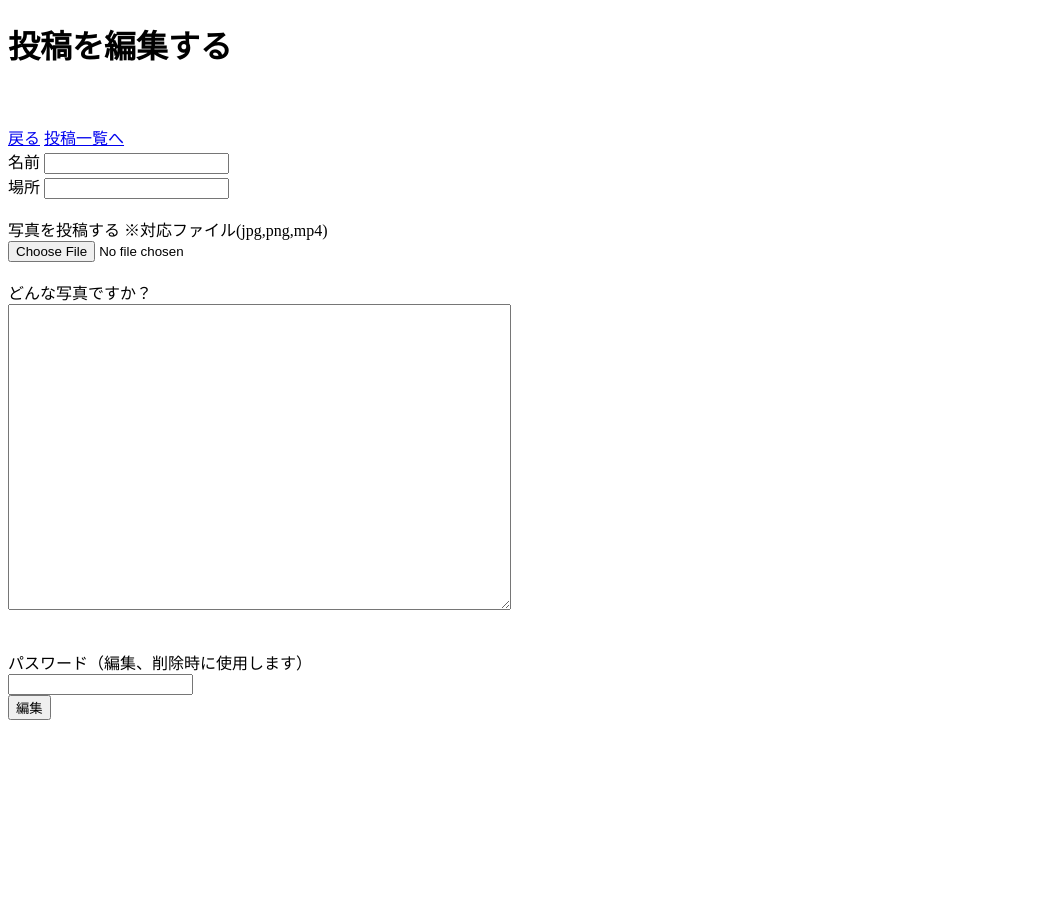
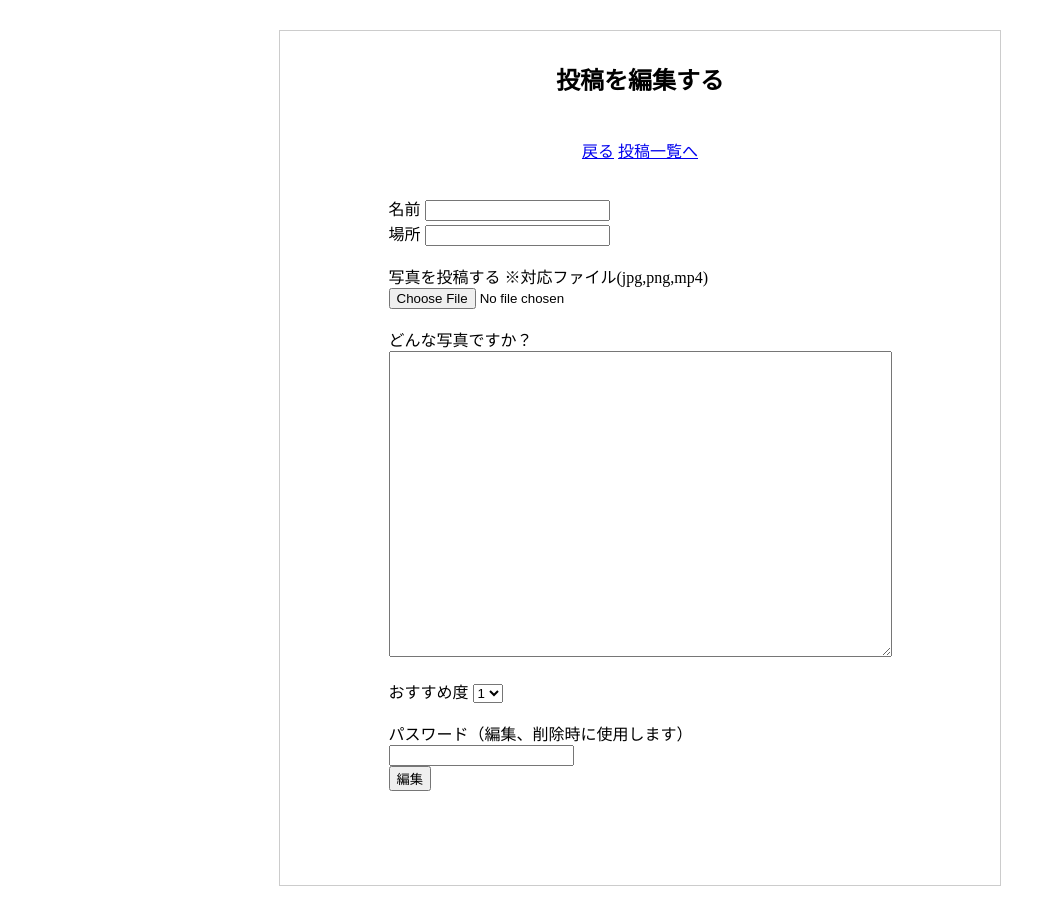
Before and after one commit to yukasugimoto/Mission6, a PHP site: page /post_edit.php in a window 1280 px wide. Shown: the whole page, without its empty margins (0-1056 px from the left). Before the commit the page ends 720 px from the top, so only its background shows below. Run offline with PHP 8.4, Linux system fonts and the light colour scheme; the visitor is signed in with stand-in values (Sample User, id 1); data that the repository does not hold is empty.

Commit message:
Update post_edit.php

```diff
--- a/post_edit.php
+++ b/post_edit.php
@@ -1,4 +1,6 @@
 <?php
+//投稿を編集するページ
+
 session_start();
 if(!isset($_SESSION["name"])) {
     $no_login_url = "login.php";
@@ -9,14 +11,13 @@ if(!isset($_SESSION["name"])) {
 $name = ( isset( $_POST['name'] ) === true ) ?$_POST['name']: "";
 $place = ( isset( $_POST['place'] ) === true ) ?$_POST['place']: "";
 $post = ( isset ( $_POST['post'] ) === true ) ?$_POST['post']: "";
-//$image = $_POST['image'];
-//$image = ( isset( $_POST['image'] ) === true ) ?$_POST['image']: "";
 $pass = ( isset( $_POST['pass'] ) === true ) ?$_POST['pass']: "";
 $date = date("Y/m/d H:i:s");
 $errmsgn="";
 $errmsgp="";
 $errmsgo="";
 $errmsga="";
+$errmsgs="";
 $er1="";
 $er2="";
 $er3="";
@@ -58,10 +59,7 @@ if( isset( $_POST['submit'])=== true ){
 		if( isset($_FILES)){
 			$image=$_FILES["image"]["name"];
 			if(!empty ($image)){
-				//ファイル名エラー
-				//if(!preg_match($pattern, $image)){
-					//$er1="ファイル名に日本語は使用できません。";
-				//}
+
 				//拡張子エラー
 				$ext=substr($image,-3);
 				strtolower('jpg') == strtolower('JPG');
@@ -91,6 +89,7 @@ if( isset( $_POST['submit'])=== true ){
 					$stmt -> execute();
 
 					$message = "投稿が編集されました。";
+					header("Location: post_editok.php");
 				}
 			}
 			else{
@@ -98,6 +97,7 @@ if( isset( $_POST['submit'])=== true ){
 				$sql2 = "UPDATE Review set name='$name' , date='$date' , place='$place' , post='$post' , pass = '$pass' WHERE id = '$post_id' ";
 			$result2 = $pdo->query($sql2);
 			$message = "投稿が編集されました。";
+			header("Location: post_editok.php");
 			}
 		}
 	}
@@ -111,14 +111,47 @@ if( isset( $_POST['submit'])=== true ){
 	<head>
 		<meta charset="utf-8">
 		<title>Review post</title>
+		<style>
+			body{
+				background: #ffffff;
+			}
+			header{
+				text-align: center;
+			}
+			.main{
+				background: #ffffff;
+				max-width: 700px;
+				padding: 10px;
+				padding-bottom: 60px;
+				text-align: center;
+				border: 1px solid #cccccc;
+				margin: 30px auto;
+			}
+			.mes{
+				font-size: 18pt;
+				color: #ff0000;
+			}
+			.txt{
+				display: inline-block;
+				text-align: left;
+			}
+			footer{
+				font-size: 10px;
+				text-align: center;
+			}
+
+	</style>
+
 	</head>
 	<body>
-		<h1>投稿を編集する</h1>
-		<br>
-		<?php echo $message; ?> <br>
+		<div class="main">
+		<h2>投稿を編集する</h2>
+		<p class="mes"><?php echo $message; ?> </p><br>
 		<a href="post_view.php?id=<?php echo $result['id']; ?>">戻る</a>
 		<a href="review_top.php">投稿一覧へ</a>
+		<br><br>
 		<form action="" method="post" enctype="multipart/form-data">
+		<p class="txt">
 			名前
 			<input type="text" name="name" size="20" value="<?php echo $result['name']; ?>">
 			<?php echo $errmsgn; ?>
@@ -137,14 +170,27 @@ if( isset( $_POST['submit'])=== true ){
 			<textarea name="post" rows="20" cols="60"><?php echo $result['post']; ?></textarea>
 			<br>
 			<?php echo $errmsgo; ?>
-
-			<br><br>
+			<br>
+			おすすめ度
+			<select name="star">
+			<option value="1">1</option>
+			<option value="2">2</option>
+			<option value="3">3</option>
+			<option value="4">4</option>
+			<option value="5">5</option>
+			</select>
+			<br>
+			<?php echo $errmsgs; ?>
+			<br>
 			パスワード（編集、削除時に使用します）<br>
 			<input type="text" name="pass" size="20" value="<?php echo $result['pass']; ?>">
 			<?php echo $errmsga; ?>
 			<br>
 			<input type="submit" name="submit" value="編集">
 			<br><br>
+			</p>
 		</form>
+		</div>
+
 	</body>
 </html>
```
